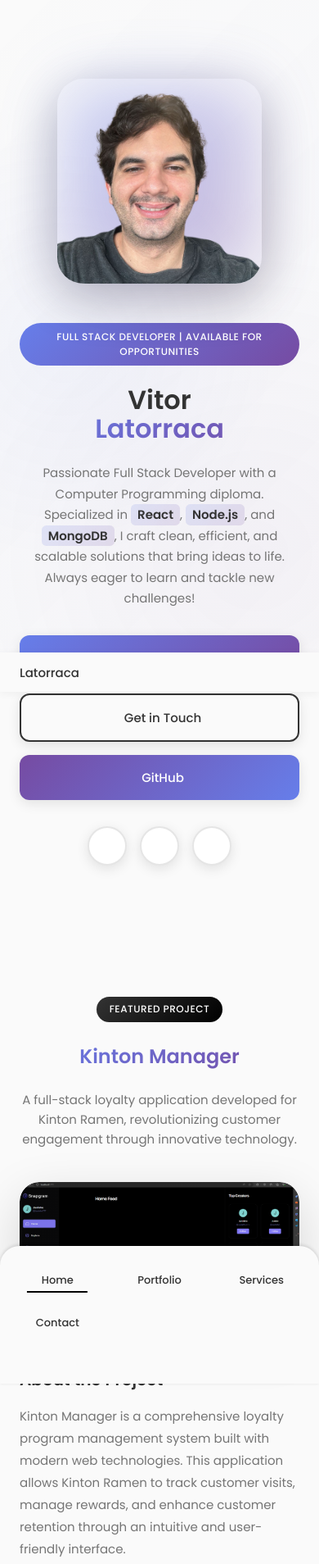
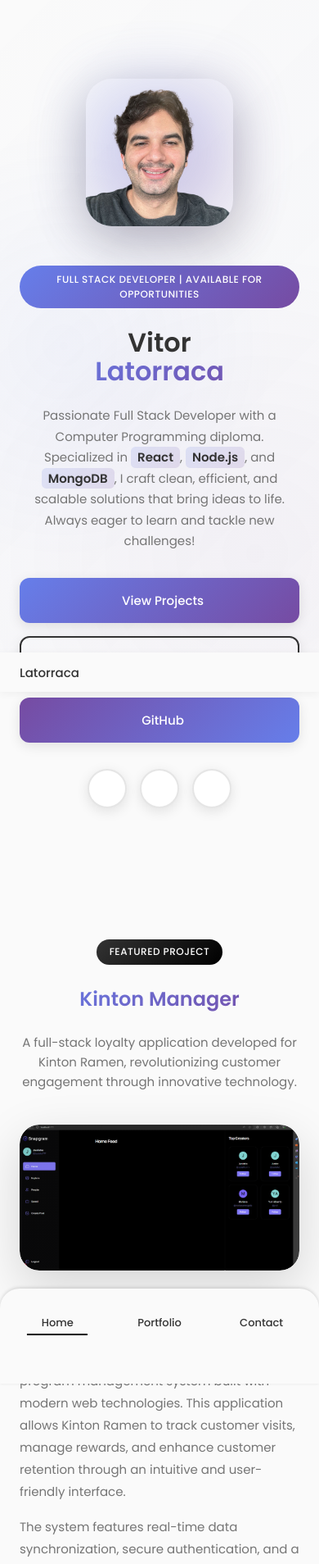
Before and after one commit to vitorlatorraca/PortfolioFInal, a React (Create React App) app: page / in a window 390 px wide. Shown: the top 1908 px of the page at 82% size. Built offline with nearby package versions, Linux system fonts and the light colour scheme.

Commit message:
refactor: reduce photo size and remove Services section - photo reduced from 400px to 250px max-width - removed Services section from App and Header - prepared space for certifications section

```diff
--- a/src/App.js
+++ b/src/App.js
@@ -4,7 +4,6 @@ import Contact from "./components/contact/Contact";
 import Footer from "./components/footer/Footer";
 import Header from "./components/header/Header";
 import Home from "./components/home/Home";
-import Services from "./components/services/Services";
 import Work from "./components/work/Work";
 
 const App = () => {
@@ -38,7 +37,6 @@ const App = () => {
     <main className="main">
       <Home/>
       <Work/>
-      <Services />
       <Contact />
       <Footer />
     </main>
--- a/src/components/header/Header.jsx
+++ b/src/components/header/Header.jsx
@@ -25,12 +25,6 @@ const Header = () => {
                         </li>
 
                         <li className="nav__item">
-                            <a href="#services" className="nav__link" onClick={() => showMenu(false)}>
-                                <i className="uil uil-briefcase-alt nav__icon"></i> Services
-                            </a>
-                        </li>
-
-                        <li className="nav__item">
                             <a href="#contact" className="nav__link" onClick={() => showMenu(false)}>
                                 <i className="uil uil-message nav__icon"></i> Contact
                             </a>
--- a/src/components/home/home.css
+++ b/src/components/home/home.css
@@ -140,7 +140,7 @@
 .home__img-wrapper {
     position: relative;
     width: 100%;
-    max-width: 400px;
+    max-width: 250px;
     aspect-ratio: 1;
 }
 
@@ -252,7 +252,7 @@
     }
 
     .home__img-wrapper {
-        max-width: 350px;
+        max-width: 220px;
     }
 }
 
@@ -274,7 +274,7 @@
     }
 
     .home__img-wrapper {
-        max-width: 280px;
+        max-width: 200px;
         margin: 0 auto;
     }
 
@@ -316,7 +316,7 @@
     }
 
     .home__img-wrapper {
-        max-width: 250px;
+        max-width: 180px;
     }
 }
 
@@ -326,6 +326,6 @@
     }
 
     .home__img-wrapper {
-        max-width: 220px;
+        max-width: 160px;
     }
 }
```
